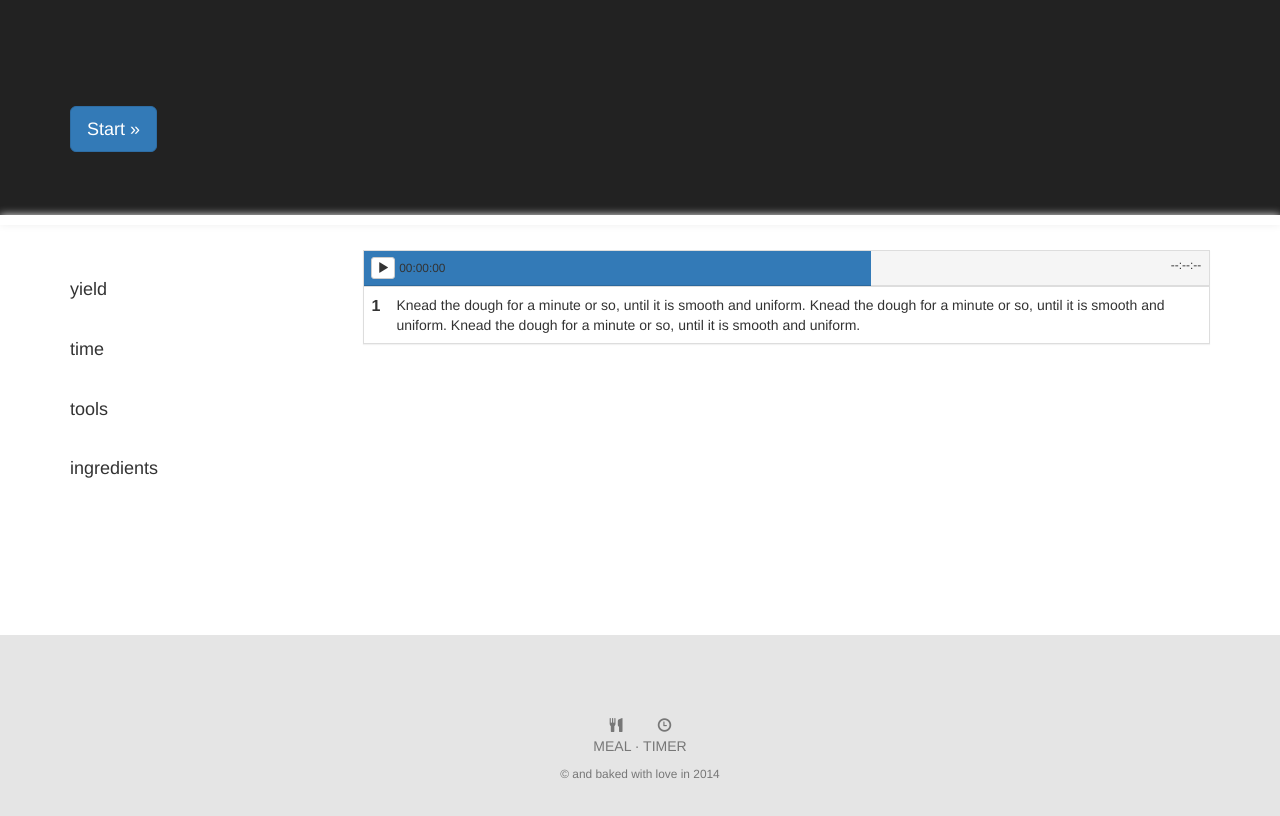
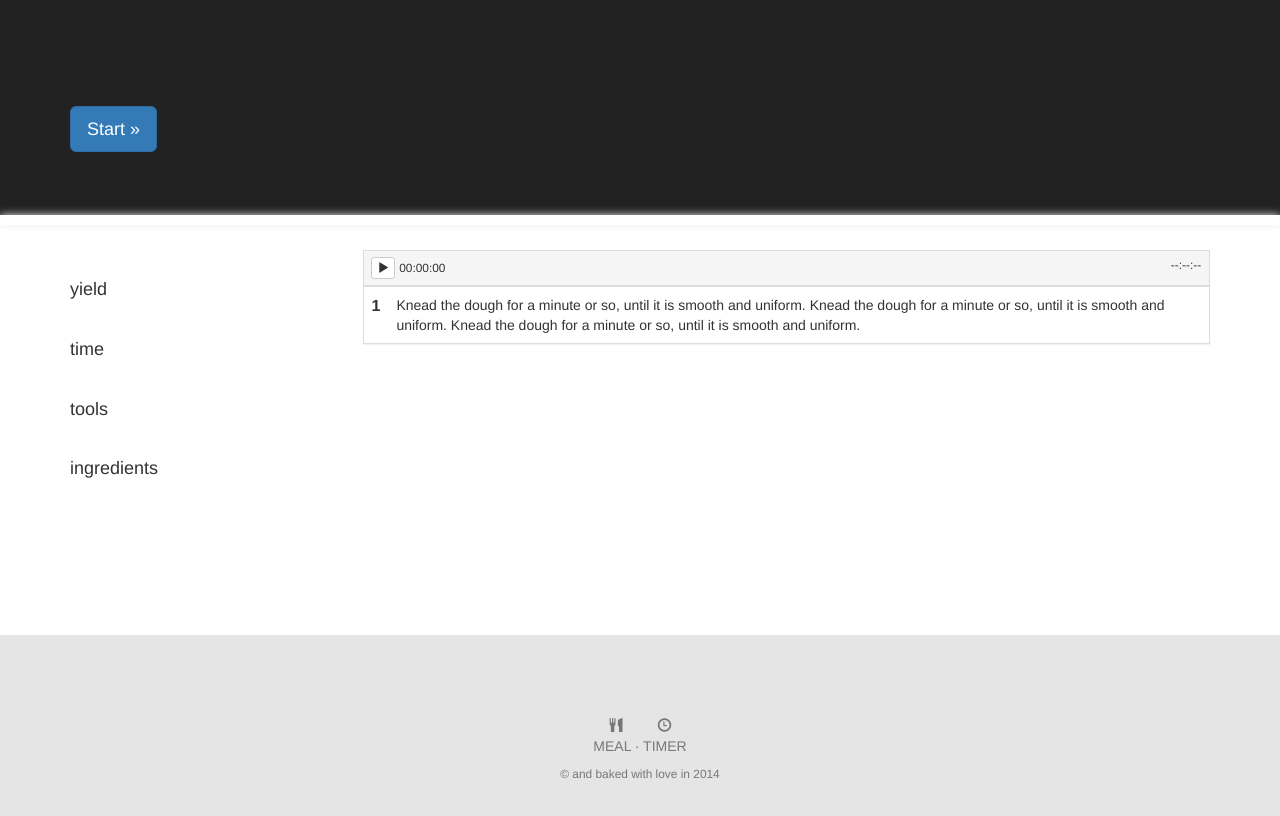
Before and after one commit to smingers/mealtimer, a plain HTML site: page html/recipe.html in a window 1280 px wide. Shown: the part 64-880 px from the top of the page. Drawn offline with nearby package versions, Linux system fonts and the light colour scheme.

Commit message:
removed panel prototype

```diff
--- a/html/recipe.html
+++ b/html/recipe.html
@@ -84,7 +84,7 @@
                 <!-- prototype panel -->
                 <div class="panel panel-default">
                     <div class="panel-heading progress">
-                        <div class="progress-bar step-progress" role="progressbar" aria-valuenow="60" aria-valuemin="0" aria-valuemax="100" style="width: 60%;">
+                        <div class="progress-bar step-progress" role="progressbar" style="width: 0%;">
                             <span class="sr-only">60% Complete</span>
                         </div>
                         <div class="step-controls">
```
